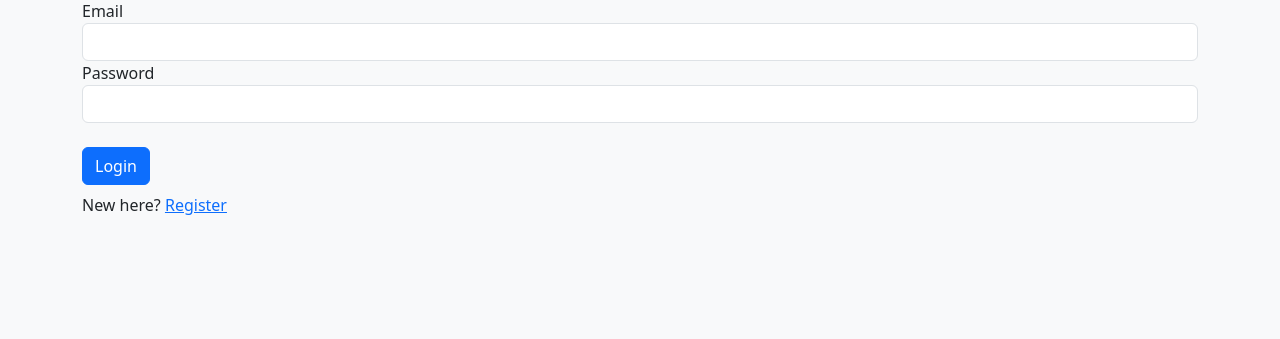
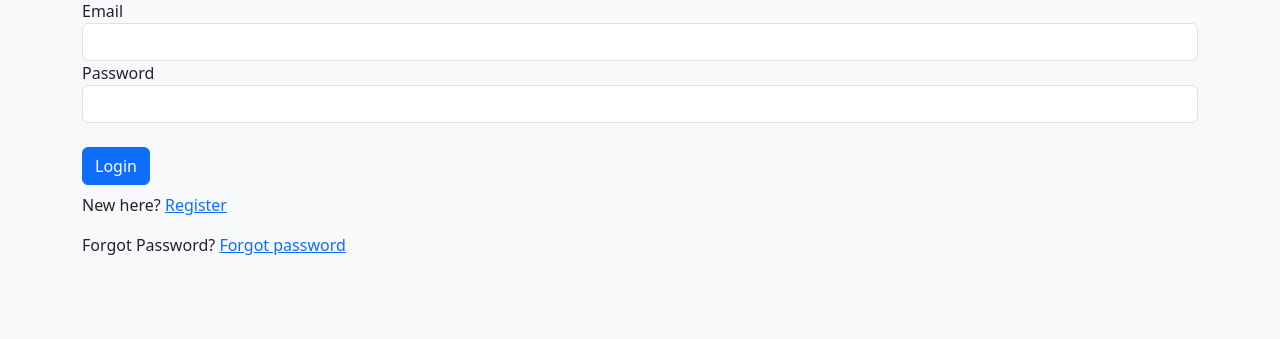
Before and after one commit to Demetriusns/WealthWatchers, a Flask app: page /login in a window 1280 px wide. Shown: the part 127-466 px from the top of the page. Run offline with Flask 3, Linux system fonts and the light colour scheme; parts of the project's set-up code (start-up, migrations or seed data) failed here and were passed over.

Commit message:
Added functionality for reset mail and admin functionality

```diff
--- a/src/app.py
+++ b/src/app.py
@@ -2,6 +2,7 @@ import uuid
 from flask import Flask, render_template, session, redirect, url_for, request, flash, jsonify
 from flask_login import LoginManager, UserMixin, login_user, login_required, logout_user, current_user
 from flask_wtf import FlaskForm
+from flask_mail import Mail, Message
 from wtforms import StringField, PasswordField,SubmitField, SelectField
 from wtforms.validators import DataRequired, Length, Email, EqualTo
 from werkzeug.security import check_password_hash, generate_password_hash
@@ -34,6 +35,20 @@ app.secret_key = secrets.token_hex(16)  # This generates a 32-character hex stri
 app.config['SECRET_KEY'] = app.secret_key
 app.config['SQLALCHEMY_DATABASE_URI'] = 'mysql+pymysql://norm:Xg7%21dPz%403vLq%249Rt@100.15.171.64/wealthwatcher'
 app.config['SQLALCHEMY_TRACK_MODIFICATIONS'] = False
+
+#smremhvxxdwkgoad
+
+# Flask-Mail configuration
+app.config['MAIL_SERVER'] = 'smtp.mail.yahoo.com'
+app.config['MAIL_PORT'] = 587
+app.config['MAIL_USE_TLS'] = True
+app.config['MAIL_USERNAME'] = 'cazubike@yahoo.com'
+app.config['MAIL_PASSWORD'] = 'smremhvxxdwkgoad'
+app.config['MAIL_DEFAULT_SENDER'] = 'cazubike@yahoo.com'
+mail = Mail(app)
+
+
+
 
 # app.config['SQLALCHEMY_DATABASE_URI'] = 'mysql+pymysql://cazubike:Password#12@localhost/wealth_local'
 # app.config['SQLALCHEMY_TRACK_MODIFICATIONS'] = False
@@ -512,6 +527,63 @@ def toggle_admin(user_id):
     flash(f"Admin status updated for {user.email}", "success")
     return redirect(url_for('admin_dashboard'))
 
+# --- Forgot Password ---
+@app.route('/forgot_password', methods=['GET', 'POST'])
+def forgot_password():
+    if request.method == 'POST':
+        email = request.form['email']
+        user = User.query.filter_by(email=email).first()
+        if user:
+            reset_token = str(uuid.uuid4())  # Generate a unique token for password reset
+            #db.execute("Update users set reset_token = ? where email = ?", (reset_token, email))
+            #db.session.commit()
+            user.reset_token = reset_token
+            db.session.commit()
+            reset_link = url_for('reset_password', token=reset_token, _external=True)
+            print(f"Reset link: {reset_link}")  # For debugging purposes
+
+            #msg = Message(subject, recipients=[to], sender=cfg.get('SMTP', 'sender'))
+
+            #send mail with reset link
+            # msg = Message("Test from Flask",
+            #       recipients=["recipient@example.com"],
+            #       body="This is a test email sent using Yahoo SMTP.")
+
+
+            msg = Message("Password Reset Request", recipients=[email])
+            msg.body = f"To reset your password, click the following link: {reset_link}\nIf you did not request this, please ignore this email."
+            #msg.body = f"To reset your password, click the following link: {reset_link}\nIf you did not request this, please ignore this email."
+            mail.send(msg)
+            flash("A password reset link has been sent to your email address.", "info")
+            return redirect(url_for('login'))
+
+            # Here you would send an email with a reset link
+            flash('A password reset link has been sent to your email.', 'success')
+        else:
+            flash('Email not found.', 'danger')
+    return render_template('forgot_password.html')
+
+
+# --- Reset Password ---
+@app.route('/reset_password/<token>', methods=['GET', 'POST'])
+def reset_password(token):
+    if request.method == 'POST':
+        new_password = request.form['password']
+        user = User.query.filter_by(reset_token=token).first()
+
+        if user:
+            user.password = generate_password_hash(new_password)
+            user.reset_token = None  # Clear the reset token after successful reset
+            db.session.add(user)
+            db.session.commit()
+            flash('Your password has been reset successfully! You can now log in.')
+            return redirect(url_for('login'))
+        else:
+            flash('Invalid or expired token.')
+            #return redirect(url_for('forgot_password'))
+            return render_template('reset_password.html', token=None)
+    return render_template('reset_password.html', token=token)
+
 
 if __name__ == "__main__":
     # app.run(debug=True)
--- a/src/db.py
+++ b/src/db.py
@@ -12,6 +12,8 @@ class User(db.Model, UserMixin):
     create_time = db.Column(db.String(20), nullable=False)
     role = db.Column(db.Enum('Admin', 'User', name='user_roles'), nullable=False, default='User')
     is_admin = db.Column(db.Boolean, default=False)
+    reset_token = db.Column(db.String(120), nullable=True)
+
     def __repr__(self):
         return f"<User {self.email}, Role: {self.role}>"
 
--- a/src/models.py
+++ b/src/models.py
@@ -12,6 +12,8 @@ class User(db.Model, UserMixin):
     firstname = db.Column(db.String(20))
     lastname = db.Column(db.String(20))
     is_admin = db.Column(db.Boolean, default=False)
+    reset_token = db.Column(db.String(120), nullable=True)
+
 
     # def get_id(self):
     #     return str(self.email)
--- a/src/templates/login.html
+++ b/src/templates/login.html
@@ -9,4 +9,5 @@
     {{ form.submit(class="btn btn-primary") }}
 </form>
 <p class="mt-2">New here? <a href="{{ url_for('register') }}">Register</a></p>
+<p class="mt-2">Forgot Password? <a href="{{ url_for('forgot_password') }}">Forgot password</a></p>
 {% endblock %}
```
Also changed, not shown: src/templates/forgot_password.html (added, +18 -0 lines), src/templates/reset_password.html (added, +35 -0 lines).
